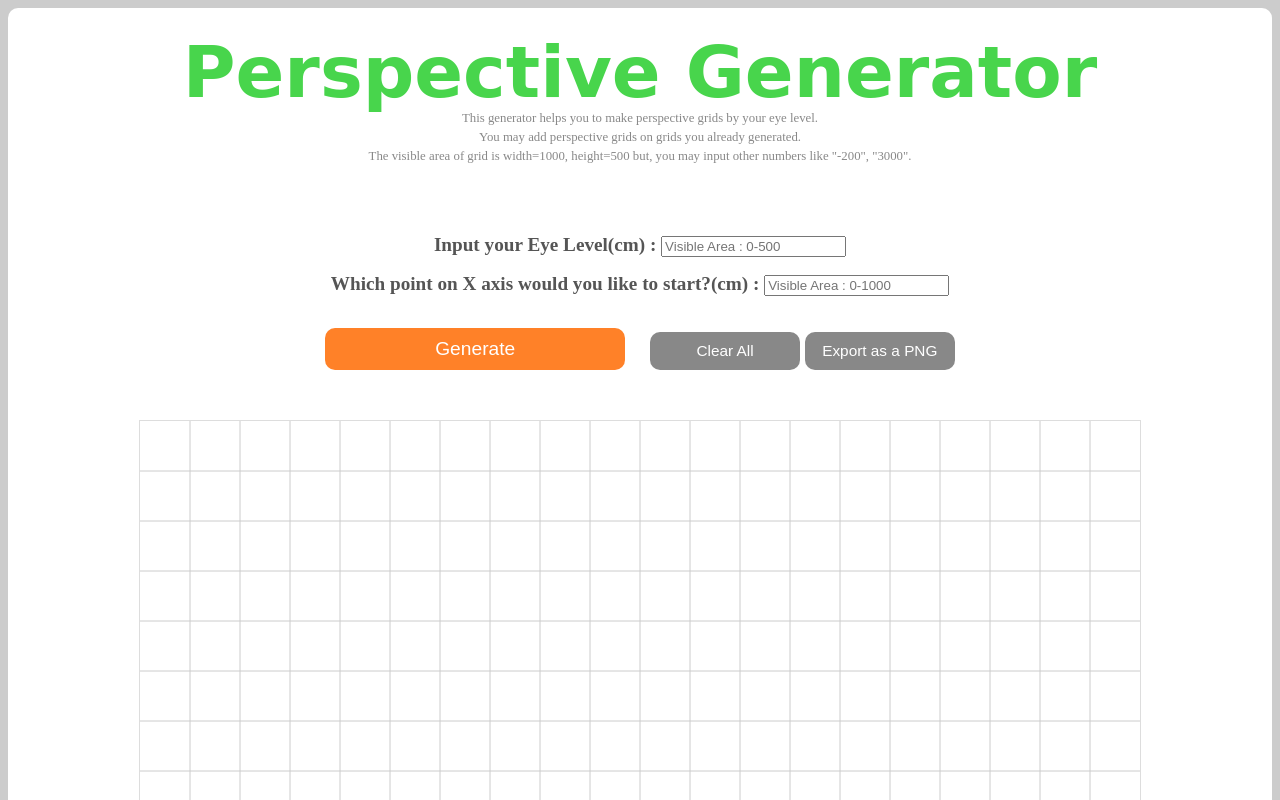
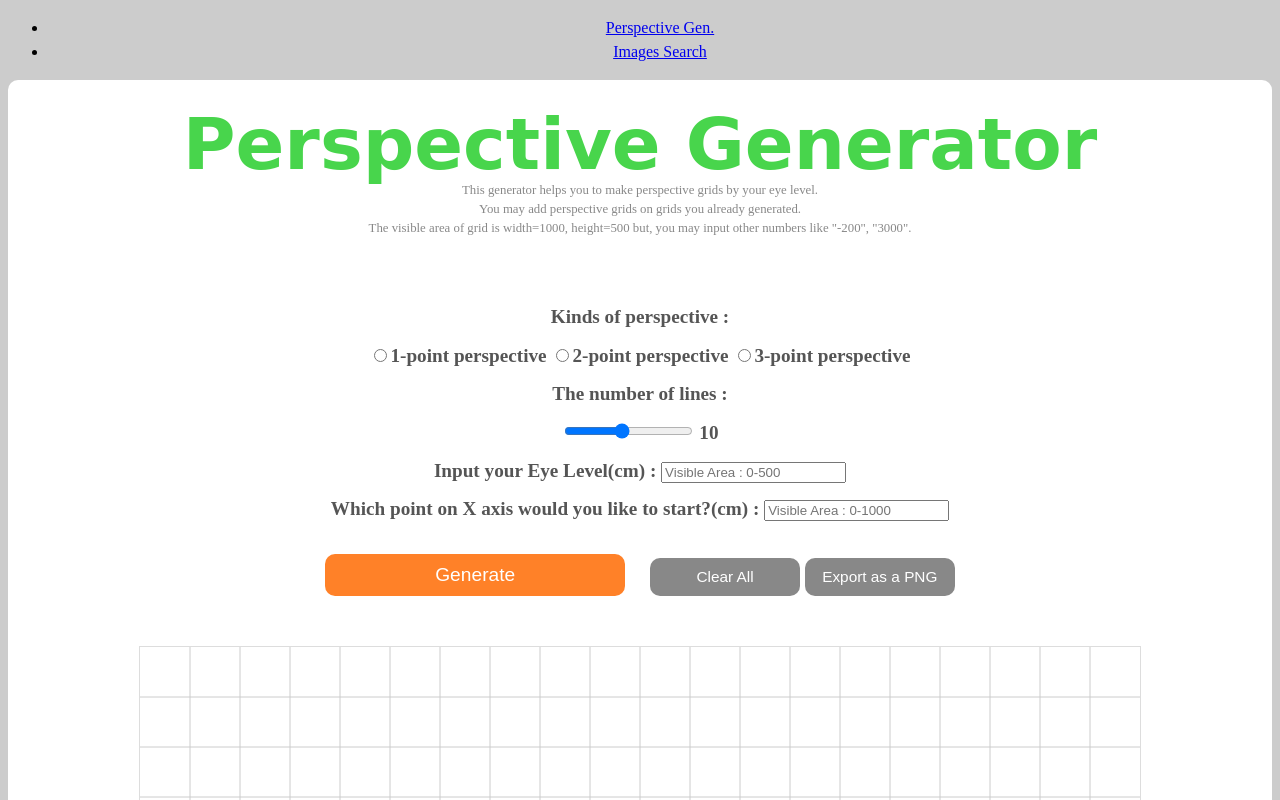
Before and after one commit to HelloTakako/perspective-generator, a plain HTML site: page index.html in a window 1280 px wide. Shown: the top 800 px of the page. Drawn offline with Linux system fonts and the light colour scheme; a web font is replaced by a local one.

Commit message:
add new input field on index.html, add new page(search-images.html)

```diff
--- a/index.html
+++ b/index.html
@@ -7,12 +7,28 @@
     <link href="https://fonts.googleapis.com/css?family=Hi+Melody" rel="stylesheet">
 </head>
 <body>
+    <header>
+        <ul>
+            <li><a href="#">Perspective Gen.</a></li>
+            <li><a href="search-images.html">Images Search</a></li>
+        </ul>
+    </header>
     <main>
         <h1>Perspective Generator</h1>
         <p>This generator helps you to make perspective grids by your eye level.<br>
             You may add perspective grids on grids you already generated.<br>
         The visible area of grid is width=1000, height=500 but, you may input other numbers like "-200", "3000".</p>
         <form id="input_area">
+            <label for="points">Kinds of perspective : </label><br/>
+            <input type="radio" name="points" value="point1">1-point perspective
+            <input type="radio" name="points" value="point2">2-point perspective
+            <input type="radio" name="points" value="point3">3-point perspective</br>
+
+            <label for="numOfLines">The number of lines : </label><br/>
+            <input type="range" min="2" max="20" value="10" id="numOfLines">
+            <span id="numOfLinesShow"></span><br/>
+
+
             <label for="el">Input your Eye Level(cm) : </label>
             <input id ="el" type="text" placeholder="Visible Area : 0-500"><br>
             <label for="xpoint">Which point on X axis would you like to start?(cm) : </label>
--- a/script.js
+++ b/script.js
@@ -1,3 +1,15 @@
+// Get values
+var slider = document.getElementById("numOfLines");
+var output = document.getElementById("numOfLinesShow");
+output.innerHTML = slider.value; // Display the default slider value
+
+// Update the current slider value (each time you drag the slider handle)
+slider.oninput = function() {
+  output.innerHTML = this.value;
+}
+
+// Canvas
+
 var canvas = document.getElementById('canvas');
 var ctx = canvas.getContext('2d');
 
--- /dev/null
+++ b/search-images.html
@@ -0,0 +1,27 @@
+<!DOCTYPE html>
+<html lang="en">
+<head>
+    <meta charset="UTF-8">
+    <title>Images Search</title>
+    <link rel="stylesheet" href="style.css">
+    <link href="https://fonts.googleapis.com/css?family=Hi+Melody" rel="stylesheet">
+</head>
+<body>
+    <header>
+        <ul>
+            <li><a href="index.html">Perspective Gen.</a></li>
+            <li><a href="#">Image Search</a></li>
+        </ul>
+    </header>
+    <main>
+        <h1>Image Search</h1>
+        <form id="input_area">
+            <input type="text" name="searchWord" id="searchWord">
+        </form>
+    <div id="image-field">
+
+    </div>
+    </main>
+<script src="searchImage.js"></script>
+</body>
+</html>
```
Also changed, not shown: README.md (added), searchImage.js (added).
